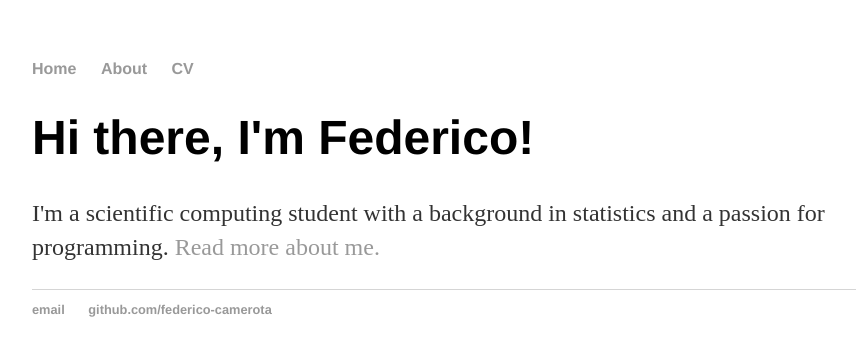
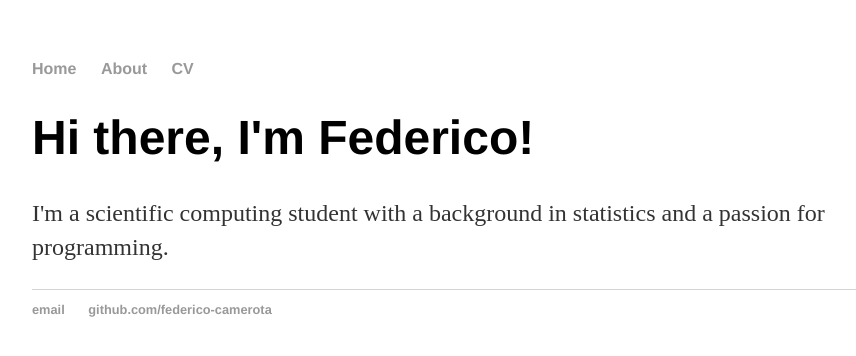
Before and after one commit to federico-camerota/federico-camerota.github.io, a Jekyll site: the page built from index.html, in a window 1280 px wide. Shown: the top 356 px of the page, without its empty margins (160-1016 px from the left). Built offline with Jekyll 4.4.1, drawn with Linux system fonts in a browser that asks for light colours.

Commit message:
Update index.html

```diff
--- a/index.html
+++ b/index.html
@@ -4,5 +4,6 @@ title: Federico Camerota
 ---
 <div class="blurb">
 	<h1>Hi there, I'm Federico!</h1>
-	<p>I'm a scientific computing student with a background in statistics and a passion for programming. <a href="/about">Read more about me.</a></p>
+	<p>I'm a scientific computing student with a background in statistics and a passion for programming.
+		<!-- <a href="/about">Read more about me.</a></p> -->
 </div><!-- /.blurb -->
```
